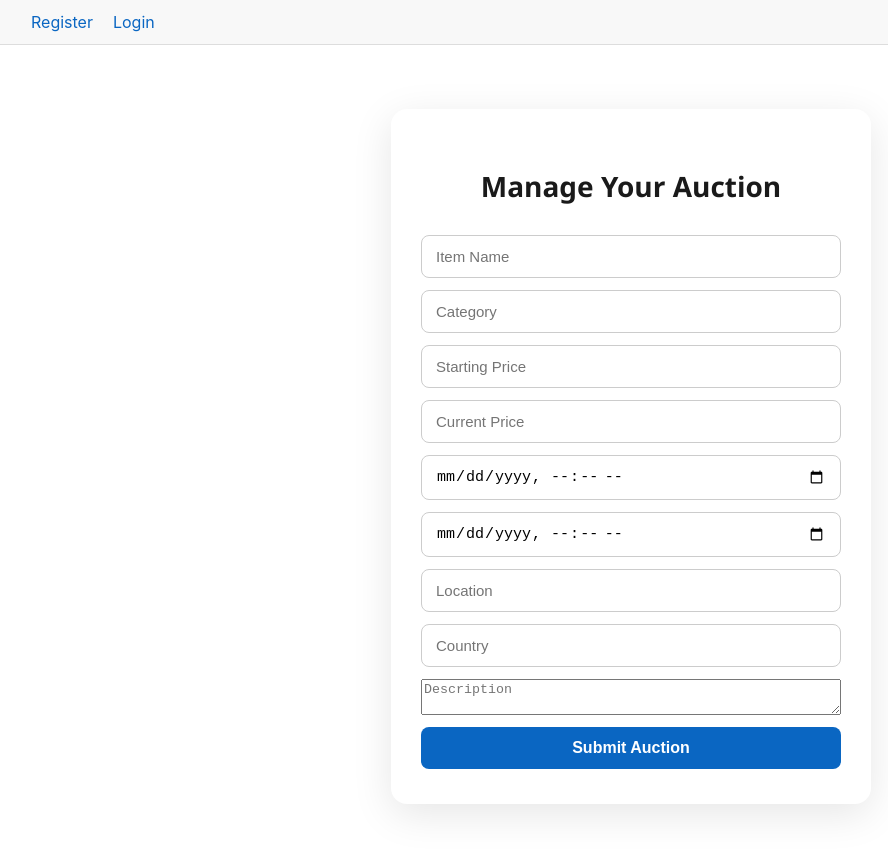
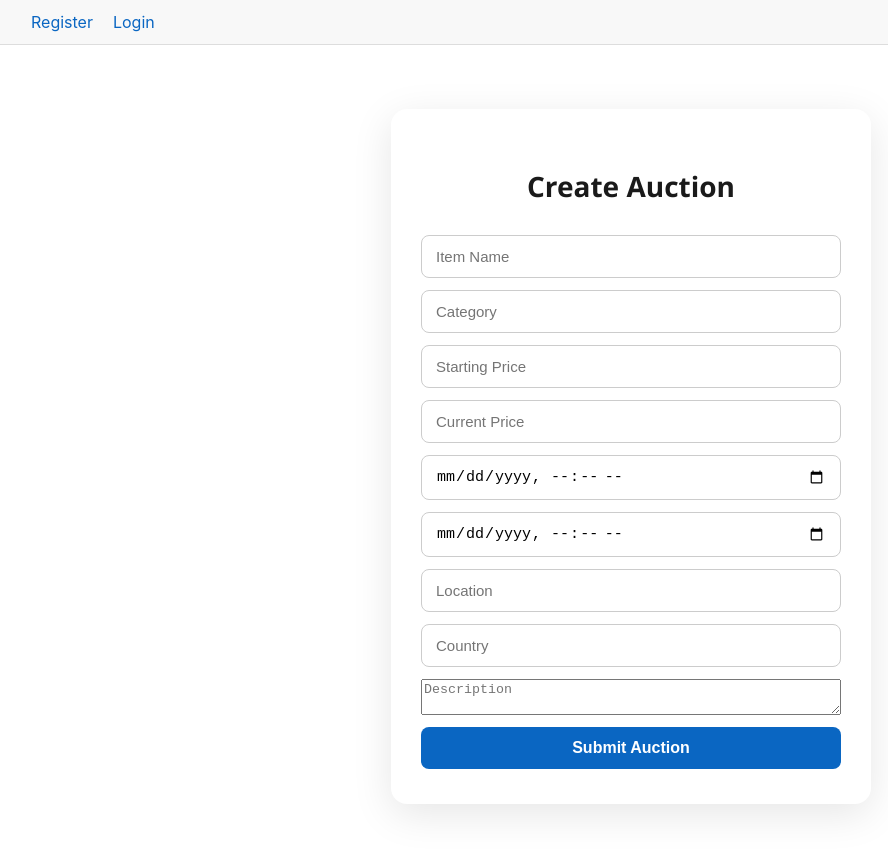
Before and after one commit to stefanosyiorkas/ect_auctions, a React (Create React App) app in the folder frontend/: page /create-auction in a window 1280 px wide. Shown: the top 852 px of the page, without its empty margins (9-897 px from the left). Built offline with nearby package versions, Linux system fonts and the light colour scheme; no server answers.

Commit message:
replace manage auction with create auction

```diff
--- a/frontend/src/components/AuctionForm.js
+++ b/frontend/src/components/AuctionForm.js
@@ -52,7 +52,7 @@ const AuctionForm = () => {
 
   return (
     <div className="register-container">
-      <h2>Manage Your Auction</h2>
+      <h2>Create Auction</h2>
       <form onSubmit={handleSubmit}>
         <input name="name" placeholder="Item Name" title="Ονομασία του αντικειμένου" required value={form.name} onChange={handleChange} />
         <input name="category" placeholder="Category" title="Κατηγορία στην οποία ανήκει το αντικείμενο" required value={form.category} onChange={handleChange} />
```
